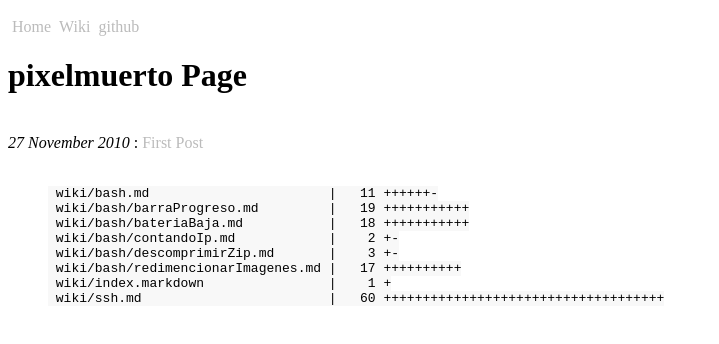
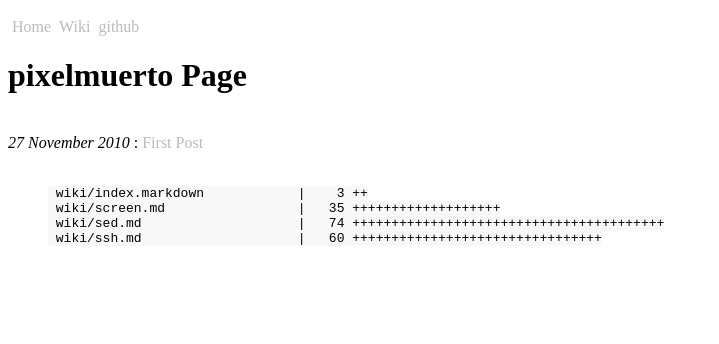
Before and after one commit to pixelmuerto/pixelmuerto.github.com, a Jekyll site: the page built from index.html, in a window 1280 px wide. Shown: the top 344 px of the page, without its empty margins (0-719 px from the left). Built offline with Jekyll 4.4.1, drawn with Linux system fonts in a browser that asks for light colours; Markdown is read by kramdown in place of the engine named in the settings.

Commit message:
sed y screen agregado

```diff
--- a/_includes/gitDiffStat.markdown
+++ b/_includes/gitDiffStat.markdown
@@ -1,8 +1,4 @@
- wiki/bash.md                       |   11 ++++++-
- wiki/bash/barraProgreso.md         |   19 +++++++++++
- wiki/bash/bateriaBaja.md           |   18 +++++++++++
- wiki/bash/contandoIp.md            |    2 +-
- wiki/bash/descomprimirZip.md       |    3 +-
- wiki/bash/redimencionarImagenes.md |   17 ++++++++++
- wiki/index.markdown                |    1 +
- wiki/ssh.md                        |   60 ++++++++++++++++++++++++++++++++++++
+ wiki/index.markdown            |    3 ++
+ wiki/screen.md                 |   35 +++++++++++++++++++
+ wiki/sed.md                    |   74 ++++++++++++++++++++++++++++++++++++++++
+ wiki/ssh.md                    |   60 ++++++++++++++++++++++++++++++++
--- a/wiki/index.markdown
+++ b/wiki/index.markdown
@@ -12,6 +12,8 @@ title : Wiki
 [SGE](/wiki/SGE.html)
 [bash](/wiki/bash.html)
 [ssh](/wiki/ssh.html)
+[screen](/wiki/screen.html)
+[sed](/wiki/sed.html)
 {:enlaces}
 ## Lenguajes
 [python](/wiki/python.html)
```
Also changed, not shown: wiki/screen.md (added, +35 -0 lines), wiki/sed.md (added, +74 -0 lines).
